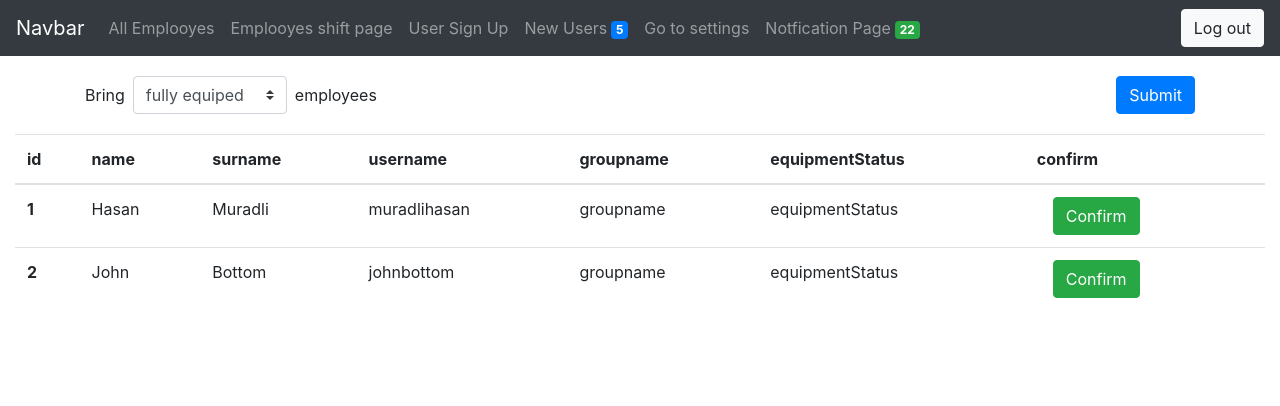
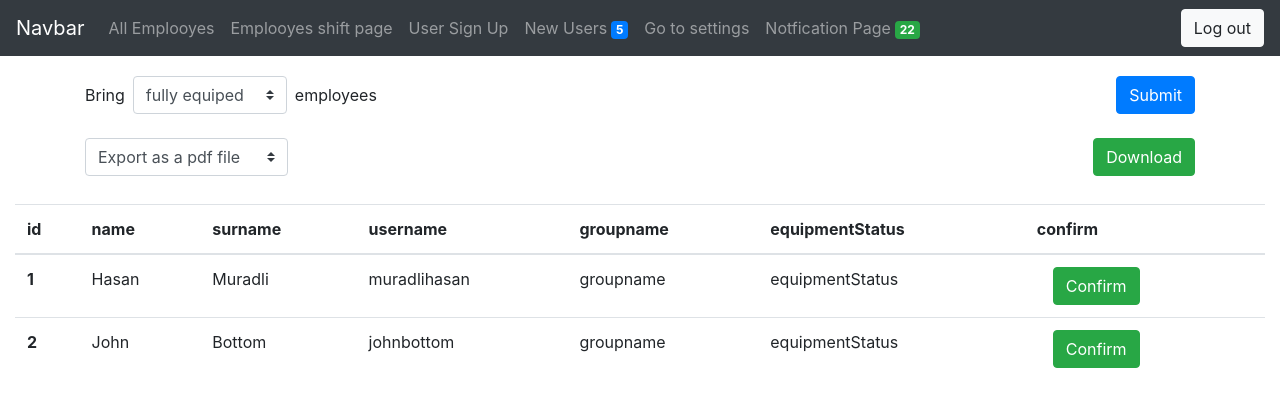
Before and after one commit to bashiroglu/developing-front-employeesmanagerapp, a React (Create React App) app: page /employee-confirm in a window 1280 px wide. Shown: the top 406 px of the page. Built offline with nearby package versions, Linux system fonts and the light colour scheme.

Commit message:
added DownloadButtons components to users render page

```diff
--- /dev/null
+++ b/src/components/downloadbuttons/DownloadButtons.jsx
@@ -0,0 +1,26 @@
+import React, { Component } from 'react';
+
+import Input from '../../components/elements/formelements/input/Input';
+import Button from '../../components/elements/formelements/button/Button';
+
+export class DownloadButtons extends Component {
+  render() {
+    return (
+      <form className="form-inline container mb-4">
+        <Input
+          id="filterselect"
+          name="filterselect"
+          // onChange={onChange}
+          FilterOptions={['Export as a pdf file', 'Export as a excell file']}
+          // value={value}
+          element="select"
+        />
+        <Button type="submit" classes="ml-auto  btn-success">
+          Download
+        </Button>
+      </form>
+    );
+  }
+}
+
+export default DownloadButtons;
--- a/src/pages/allemployeespage/AllEmployeesPage.jsx
+++ b/src/pages/allemployeespage/AllEmployeesPage.jsx
@@ -2,6 +2,7 @@ import React, { Component } from 'react';
 
 import Filter from '../../components/filter/Filter';
 import Table from '../../components/table/Table';
+import DownloadButtons from '../../components/downloadbuttons/DownloadButtons';
 
 export class AllEmployeesPage extends Component {
   constructor(props) {
@@ -23,7 +24,12 @@ export class AllEmployeesPage extends Component {
       'groupname',
       'equipmentStatus'
     ],
-    FilterOptions: ['fully equiped', 't-shirt equiped', 'shoes equiped','no equipment'],
+    FilterOptions: [
+      'fully equiped',
+      't-shirt equiped',
+      'shoes equiped',
+      'no equipment'
+    ],
     employees: [
       {
         id: '1',
@@ -56,6 +62,7 @@ export class AllEmployeesPage extends Component {
           name="filterSelect"
           value={this.state.selected}
         />
+        <DownloadButtons />
         <Table TableColumns={TableColumns} employees={employees} />
       </div>
     );
--- a/src/pages/employeesshiftpage/EmployeesShiftPage.jsx
+++ b/src/pages/employeesshiftpage/EmployeesShiftPage.jsx
@@ -2,6 +2,7 @@ import React, { Component } from 'react';
 
 import Filter from '../../components/filter/Filter';
 import Table from '../../components/table/Table';
+import DownloadButtons from '../../components/downloadbuttons/DownloadButtons';
 
 export class EmployeesShiftPage extends Component {
   static defaultProps = {
@@ -35,6 +36,7 @@ export class EmployeesShiftPage extends Component {
     return (
       <div>
         <Filter FilterOptions={FilterOptions} />
+        <DownloadButtons />
         <Table TableColumns={TableColumns} employees={employees} />
       </div>
     );
--- a/src/pages/newaddedemployeespage/NewlyAddedEmployeesPage.jsx
+++ b/src/pages/newaddedemployeespage/NewlyAddedEmployeesPage.jsx
@@ -2,6 +2,7 @@ import React, { Component } from 'react';
 
 import Filter from '../../components/filter/Filter';
 import Table from '../../components/table/Table';
+import DownloadButtons from '../../components/downloadbuttons/DownloadButtons';
 
 export class NewlyAddedUsers extends Component {
   static defaultProps = {
@@ -39,6 +40,7 @@ export class NewlyAddedUsers extends Component {
     return (
       <div>
         <Filter FilterOptions={FilterOptions} />
+        <DownloadButtons />
         <Table TableColumns={TableColumns} employees={employees} confirmation />
       </div>
     );
```
